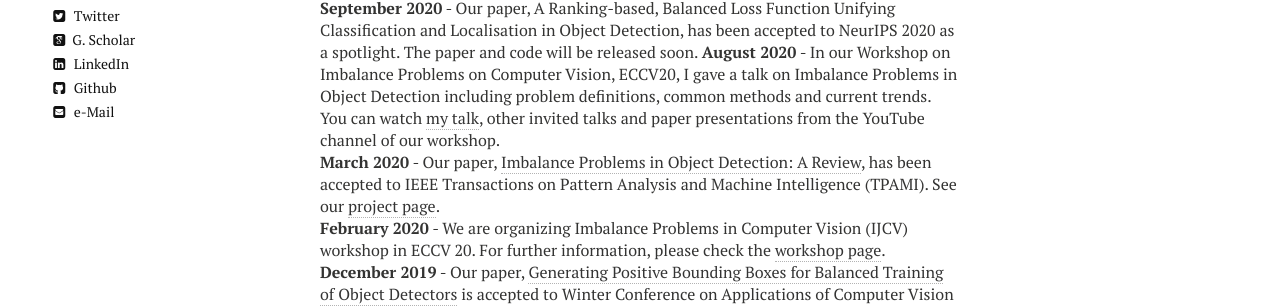
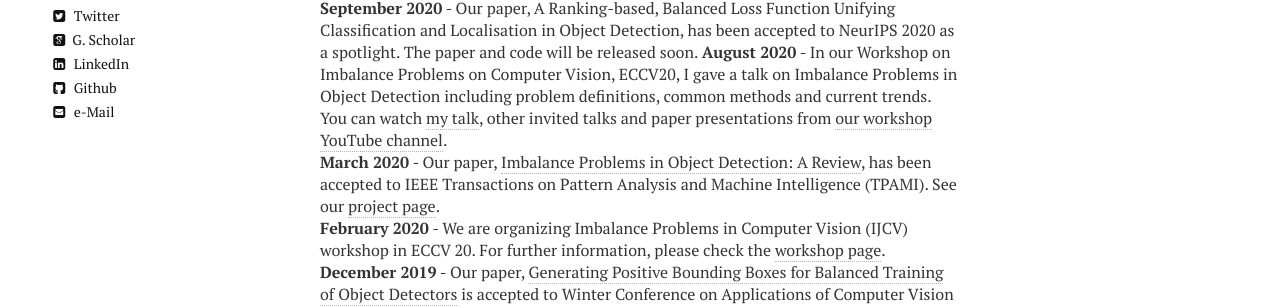
Before and after one commit to kemaloksuz/kemaloksuz.github.io, a Jekyll site: the page built from index.md, in a window 1280 px wide. Shown: the part 1071-1379 px from the top of the page. Built offline with Jekyll 4.4.1, drawn with Linux system fonts in a browser that asks for light colours; nearby versions of some CDN libraries; comment, search, counter and statistics services are not loaded.

Commit message:
Update index.md

```diff
--- a/index.md
+++ b/index.md
@@ -17,7 +17,7 @@ I am working for <a href="https://www.tsk.tr/HomeEng" target="_blank">Turkish Ar
 
 <h1>Recent News</h1>
 **September 2020** - Our paper, A Ranking-based, Balanced Loss Function Unifying Classification and Localisation in Object Detection, has been accepted to NeurIPS 2020 as a spotlight. The paper and code will be released soon.
-**August 2020** - In our Workshop on Imbalance Problems on Computer Vision, ECCV20, I gave a talk on Imbalance Problems in Object Detection including problem definitions, common methods and current trends. You can watch <a href="https://www.youtube.com/watch?v=g2TN_ZCrOj4&t=1s" target="_blank">my talk</a>, other invited talks and paper presentations from the YouTube channel of our workshop.<br />
+**August 2020** - In our Workshop on Imbalance Problems on Computer Vision, ECCV20, I gave a talk on Imbalance Problems in Object Detection including problem definitions, common methods and current trends. You can watch <a href="https://www.youtube.com/watch?v=g2TN_ZCrOj4&t=1s" target="_blank">my talk</a>, other invited talks and paper presentations from <a href="https://www.youtube.com/channel/UCBE0en9cdw9HN_kU2VClT9w" target="_blank">our workshop YouTube channel</a>.<br />
 **March 2020** - Our paper, <a href="https://arxiv.org/abs/1909.00169" target="_blank">Imbalance Problems in Object Detection: A Review</a>, has been accepted to IEEE Transactions on Pattern Analysis and Machine Intelligence (TPAMI). See our <a href="https://github.com/kemaloksuz/ObjectDetectionImbalance" target="_blank">project page</a>.<br />
 **February 2020** - We are organizing Imbalance Problems in Computer Vision (IJCV) workshop in ECCV 20. For further information, please check the <a href="https://sites.google.com/view/ipcv2020/" target="_blank"> workshop page</a>.<br />
 **December 2019** - Our paper, <a href="https://arxiv.org/abs/1909.09777" target="_blank">Generating Positive Bounding Boxes for Balanced Training of Object Detectors</a> is accepted to Winter Conference on Applications of Computer Vision (WACV), 2020. See our <a href="https://github.com/kemaloksuz/BoundingBoxGenerator" target="_blank">project page</a>.<br />
```
